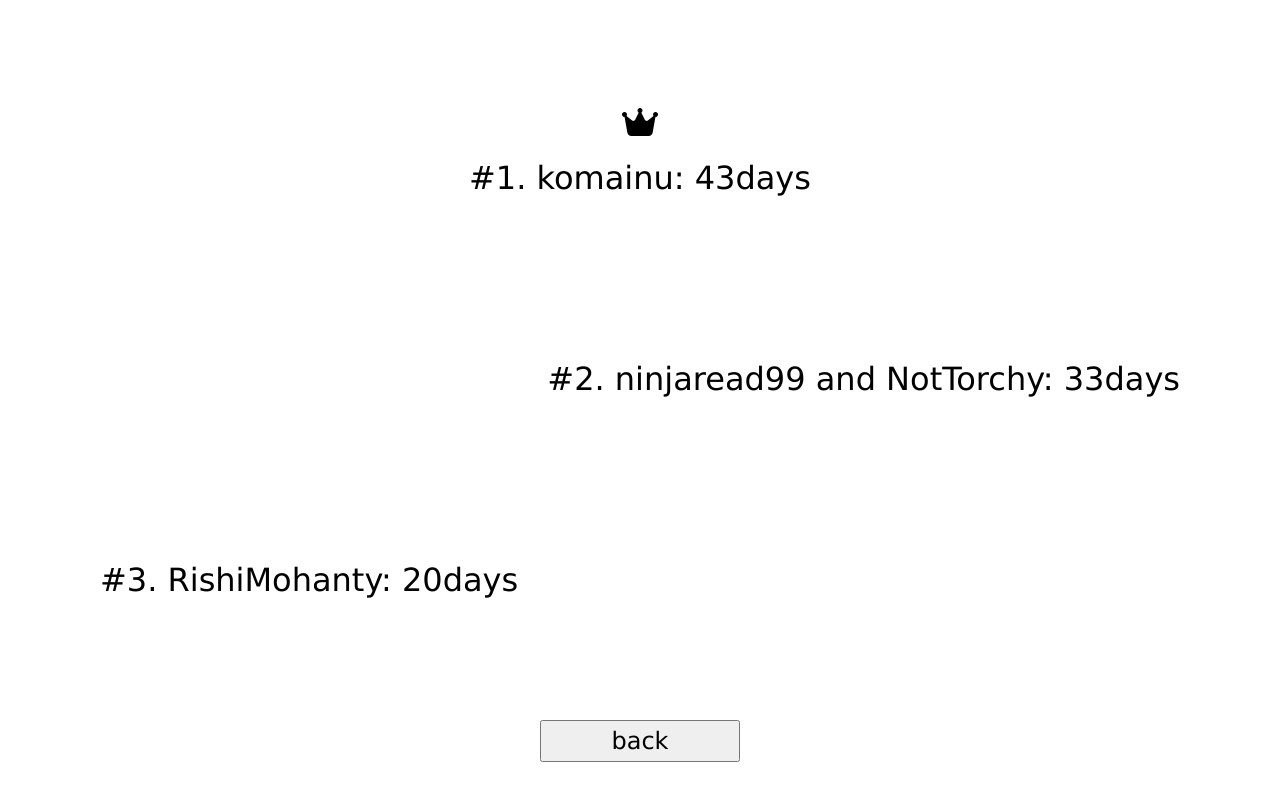
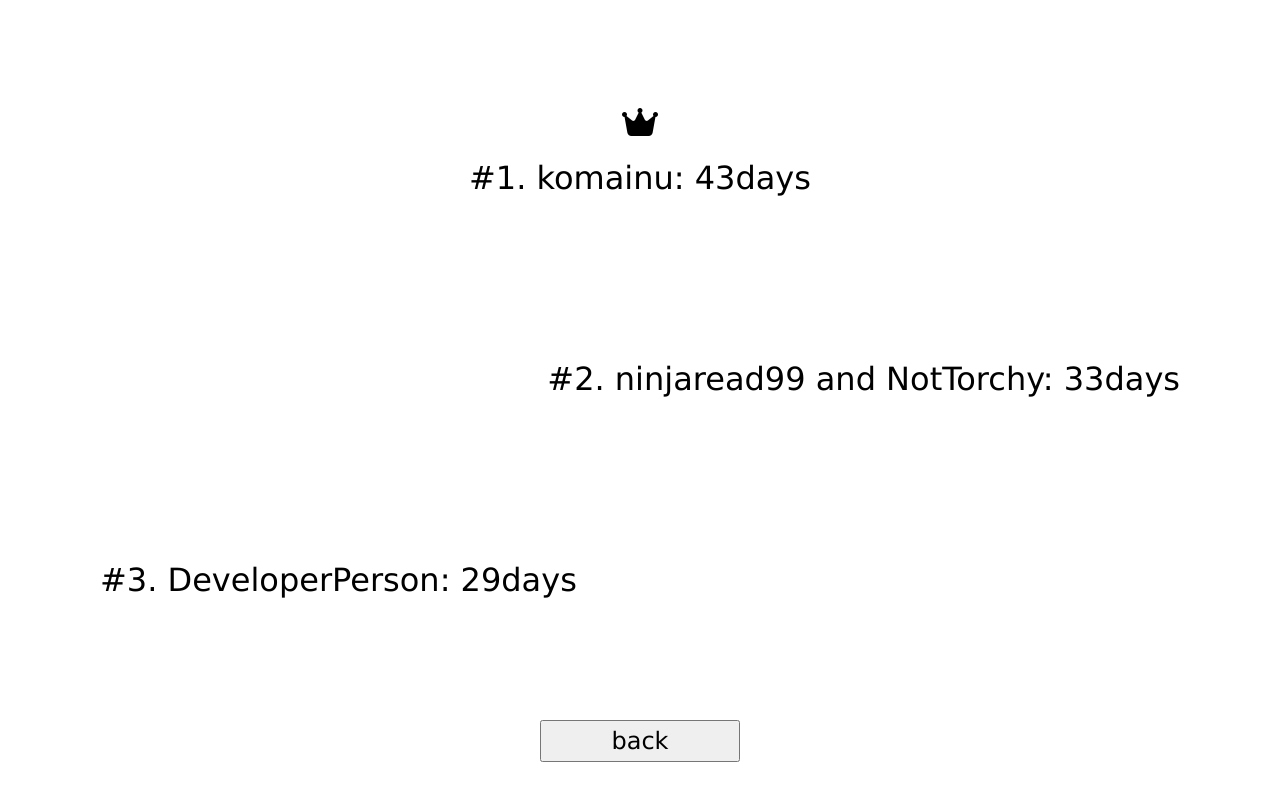
Before and after one commit to potojs/Survive2D, a website: page public/leaderboard.html in a window 1280 px wide. Drawn offline with Linux system fonts and the light colour scheme.

Commit message:
updated leaderboard

```diff
--- a/public/leaderboard.html
+++ b/public/leaderboard.html
@@ -24,7 +24,7 @@
                 <p>#2. ninjaread99 and NotTorchy: 33days</p>
             </li>
             <li class="rank rank-3">
-                <p>#3. RishiMohanty: 20days</p>
+                <p>#3. DeveloperPerson: 29days</p>
             </li>
         </ul>
         <button class="back-btn"><a href="./index.html">back</a></button>
```
Also changed, not shown: public/index.html (+10 -3 lines).
